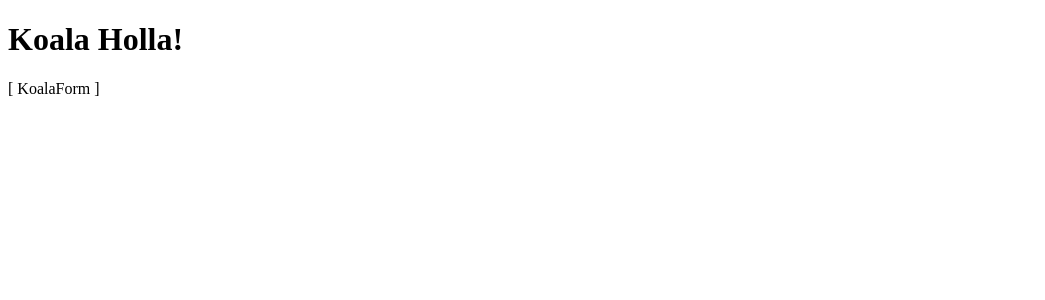
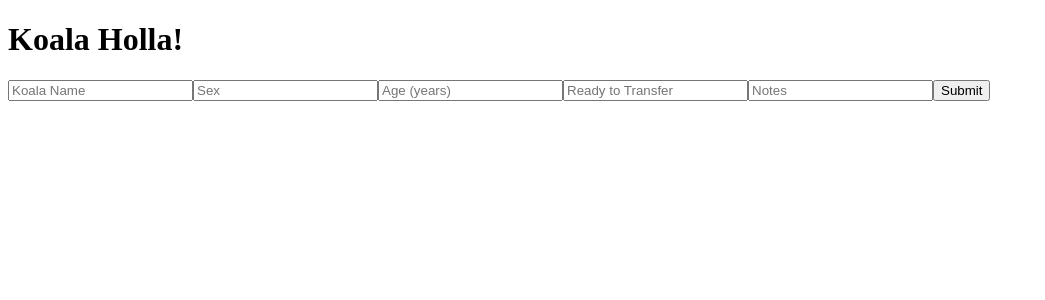
Before and after one commit to RAGSOOK/koalla-holla-rescuers-down-under, a React (Create React App) app: page / in a window 1280 px wide. Shown: the top 300 px of the page, without its empty margins (0-1045 px from the left). Built offline with nearby package versions, Linux system fonts and the light colour scheme.

Commit message:
KoalaForm set state and handle changes.

```diff
--- a/src/components/KoalaForm/KoalaForm.js
+++ b/src/components/KoalaForm/KoalaForm.js
@@ -2,14 +2,43 @@ import React, { Component } from 'react';
 import { connect } from 'react-redux';
 
 class KoalaForm extends Component {
+    constructor(props) {
+        super(props);
+        this.state = {
+            name: '',
+            gender: '',
+            age: '',
+            ready_to_transfer: '',
+            notes: ''
+        };
+    }
 
-    // constructor();
+    // Runs when any form inputs are changed
+    handleChange = (event) => {
+        this.setState({
+            ...this.state,
+            [event.target.name]: event.target.value
+        });
+    }
 
+    // Runs when the form's submit
+    handleSubmit = (event) => {
+        event.preventDefault();
+        console.log('in submit');
+        console.log(this.state);
+    }
+
+    // Display this component on the DOM
     render() {
         return (
-            <div>
-                <p>[ KoalaForm ]</p>
-            </div>
+            <form onSubmit={this.handleSubmit}>
+                <input onChange={this.handleChange} type="text" name="name" placeholder="Koala Name" />
+                <input onChange={this.handleChange} type="text" name="gender" placeholder="Sex" />
+                <input onChange={this.handleChange} type="number" name="age" placeholder="Age (years)" />
+                <input onChange={this.handleChange} type="text" name="ready_to_transfer" placeholder="Ready to Transfer" />
+                <input onChange={this.handleChange} type="text" name="notes" placeholder="Notes" />
+                <input type="submit" value="Submit" />
+            </form>
         );
     }
 }
```
